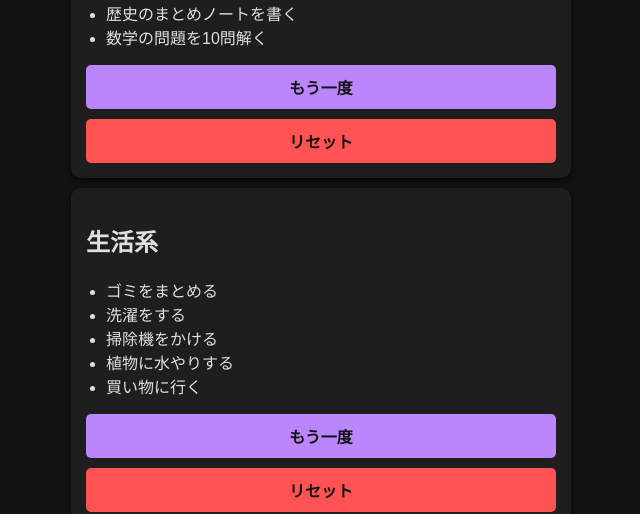
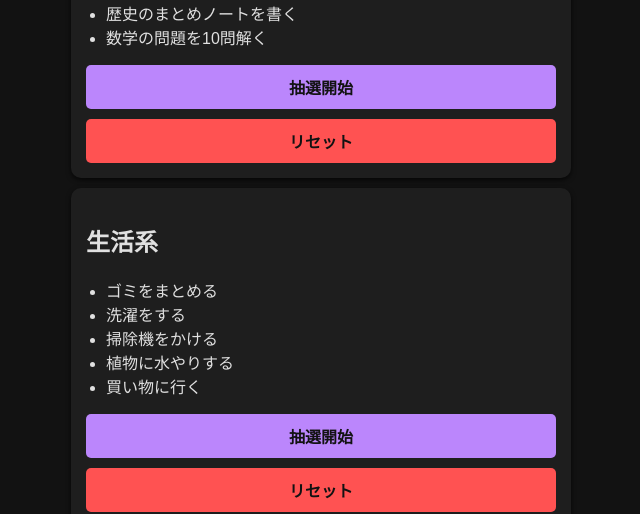
Before and after one commit to Re-issiki/daily_app, a plain HTML site: page index.html in a window 1280 px wide. Shown: the part 270-784 px from the top of the page, without its empty margins (319-959 px from the left). Drawn offline with Linux system fonts and the light colour scheme.

Commit message:
update daily code

```diff
--- a/index.html
+++ b/index.html
@@ -13,14 +13,14 @@
 <div class="category">
   <h2>勉強系</h2>
   <ul id="studyQuest"></ul>
-  <button onclick="randomQuests('study')">もう一度</button>
+  <button onclick="randomQuests('study')">抽選開始</button>
   <button class="reset" onclick="resetQuests('study')">リセット</button>
 </div>
 
 <div class="category">
   <h2>生活系</h2>
   <ul id="lifeQuest"></ul>
-  <button onclick="randomQuests('life')">もう一度</button>
+  <button onclick="randomQuests('life')">抽選開始</button>
   <button class="reset" onclick="resetQuests('life')">リセット</button>
 </div>
 
```
